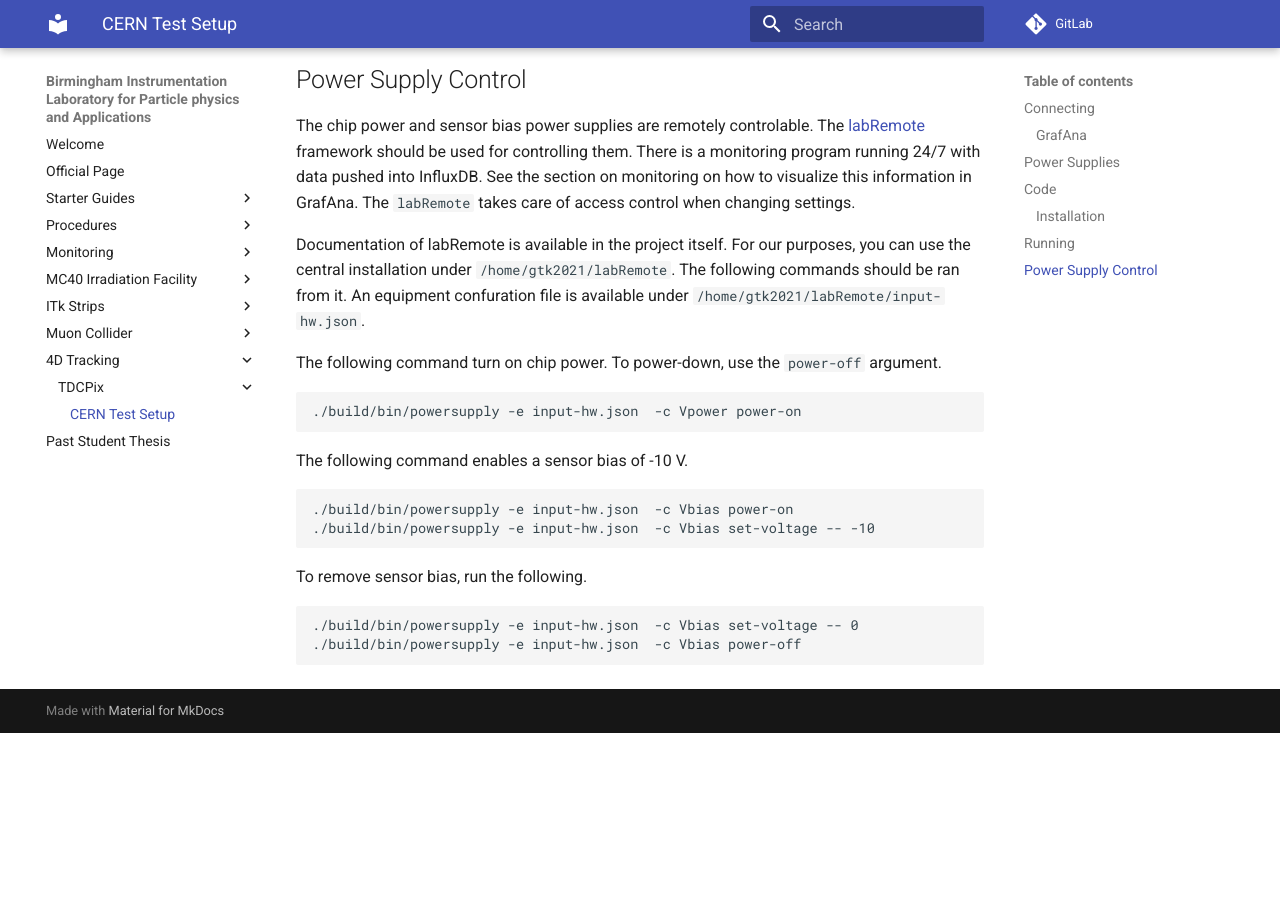
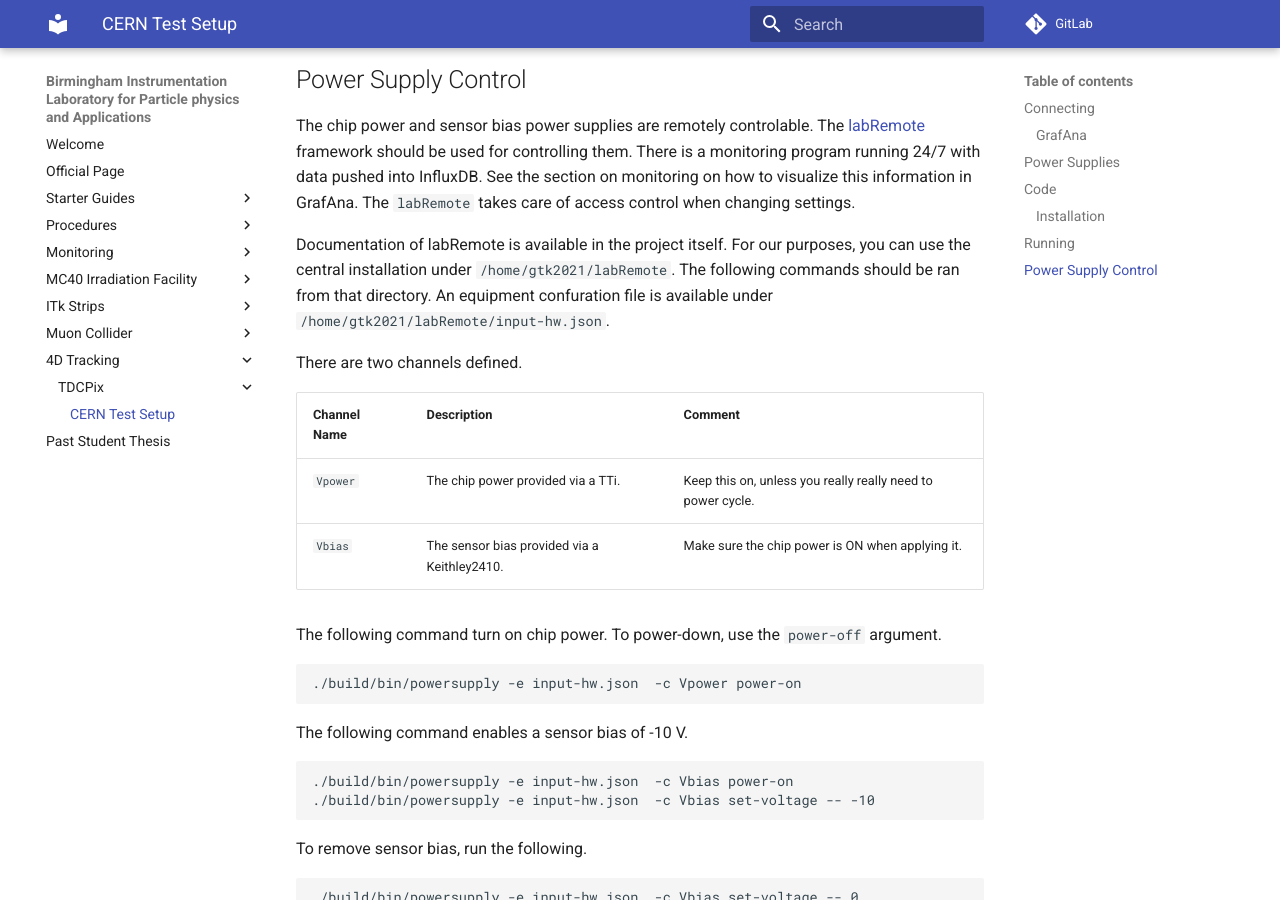
Before and after one commit to BILPAware/wiki, an MkDocs documentation site: the page built from docs/4dtracking/tdcpix/cernsetup.md, in a window 1280 px wide and 900 px high, scrolled down 2122 px. Built offline with MkDocs 1.6.1 and Material for MkDocs 9.7.7, drawn with Linux system fonts in a browser that asks for light colours; before the commit the page ends 2855 px from its top, so only the background shows below that.

Commit message:
Add a table explaining the labRemote PS channels.

```diff
--- a/docs/4dtracking/tdcpix/cernsetup.md
+++ b/docs/4dtracking/tdcpix/cernsetup.md
@@ -83,7 +83,14 @@ The PLL needs to be enabled when running tests. When no running tests, please di
 
 The chip power and sensor bias power supplies are remotely controlable. The [labRemote](https://gitlab.cern.ch/berkeleylab/labRemote) framework should be used for controlling them. There is a monitoring program running 24/7 with data pushed into InfluxDB. See the section on monitoring on how to visualize this information in GrafAna. The `labRemote` takes care of access control when changing settings.
 
-Documentation of labRemote is available in the project itself. For our purposes, you can use the central installation under `/home/gtk2021/labRemote`. The following commands should be ran from it. An equipment confuration file is available under `/home/gtk2021/labRemote/input-hw.json`.
+Documentation of labRemote is available in the project itself. For our purposes, you can use the central installation under `/home/gtk2021/labRemote`. The following commands should be ran from that directory. An equipment confuration file is available under `/home/gtk2021/labRemote/input-hw.json`.
+
+There are two channels defined.
+
+| Channel Name | Description | Comment |
+|-------------|---------|---------|
+| `Vpower` | The chip power provided via a TTi. | Keep this on, unless you really really need to power cycle. |
+| `Vbias` | The sensor bias provided via a Keithley2410. | Make sure the chip power is ON when applying it. |
 
 The following command turn on chip power. To power-down, use the `power-off` argument.
 
```
